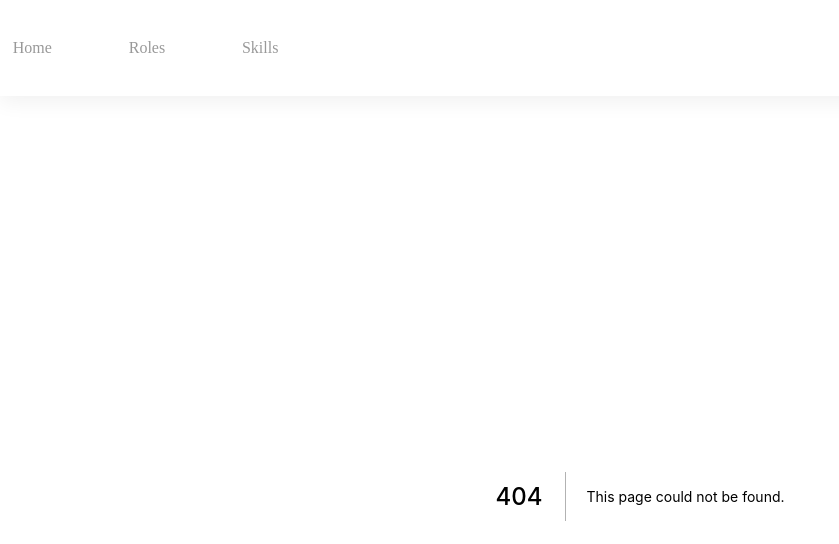
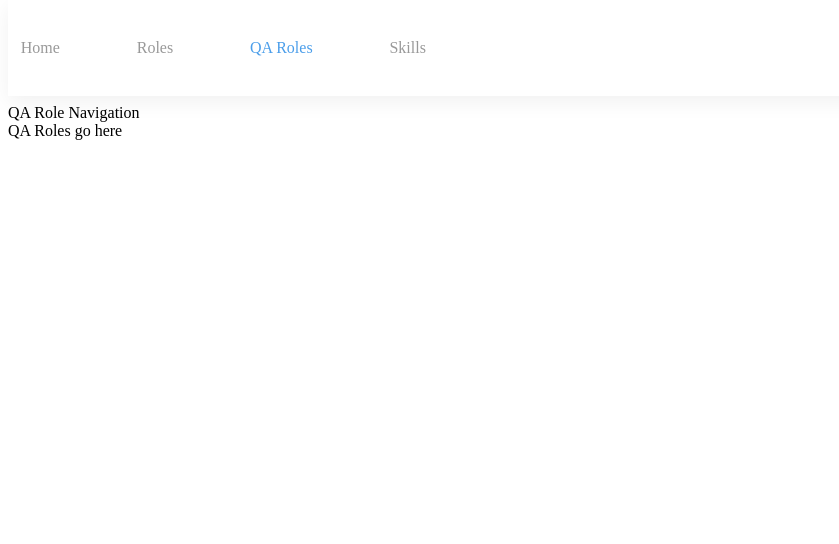
Before and after one commit to TangoGroup/career-journeys, a Next.js app: page /qa-roles in a window 1280 px wide. Before the commit this address had no page. Shown: the top 544 px of the page, without its empty margins (0-839 px from the left). Built offline with nearby package versions, Linux system fonts and the light colour scheme.

Commit message:
Add page for QA Roles

```diff
--- a/components/Layout.js
+++ b/components/Layout.js
@@ -11,6 +11,7 @@ const Layout = (props) => {
         <div className="top-nav-links">
           <Link href="/"><a className={router.pathname === '/' ? 'active' : ''}>Home</a></Link>
           <Link href="/roles"><a className={router.pathname === '/roles' ? 'active' : ''}>Roles</a></Link>
+          <Link href="/qa-roles"><a className={router.pathname === '/qa-roles' ? 'active' : ''}>QA Roles</a></Link>
           <Link href="/skills"><a className={router.pathname === '/skills' ? 'active' : ''}>Skills</a></Link>
         </div>
       </div>
--- /dev/null
+++ b/pages/qa-roles.js
@@ -0,0 +1,14 @@
+import SideNavLayout from '../components/SideNavLayout';
+
+const Roles = () => (
+  <SideNavLayout>
+    <SideNavLayout.Nav>
+      <div>QA Role Navigation</div>
+    </SideNavLayout.Nav>
+    <SideNavLayout.Content>
+      <div>QA Roles go here</div>
+    </SideNavLayout.Content>
+  </SideNavLayout>
+);
+
+export default Roles;
```
